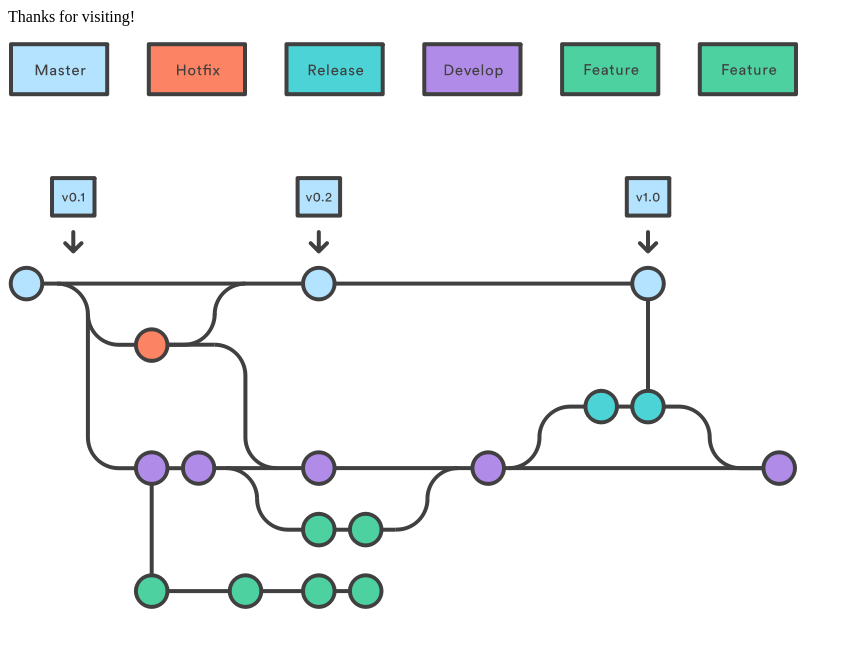
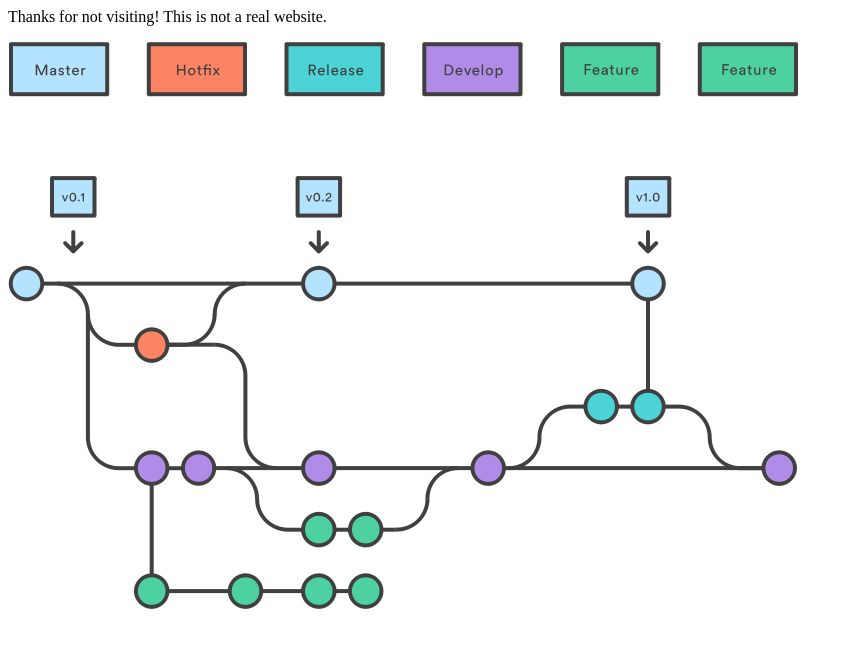
Before and after one commit to CalderEvans/jubilant-journey, a plain HTML site: page index.html in a window 1280 px wide. Shown: the whole page, without its empty margins (0-853 px from the left). Drawn offline with Linux system fonts and the light colour scheme.

Commit message:
tinker'n

```diff
--- a/index.html
+++ b/index.html
@@ -4,7 +4,7 @@
         <title>My website!</title>
     </head>
     <body>
-        <p>Thanks for visiting!</p>
+        <p>Thanks for not visiting! This is not a real website. </p>
         <img src="./git-branches.png">
     </body>
 </html>
```
